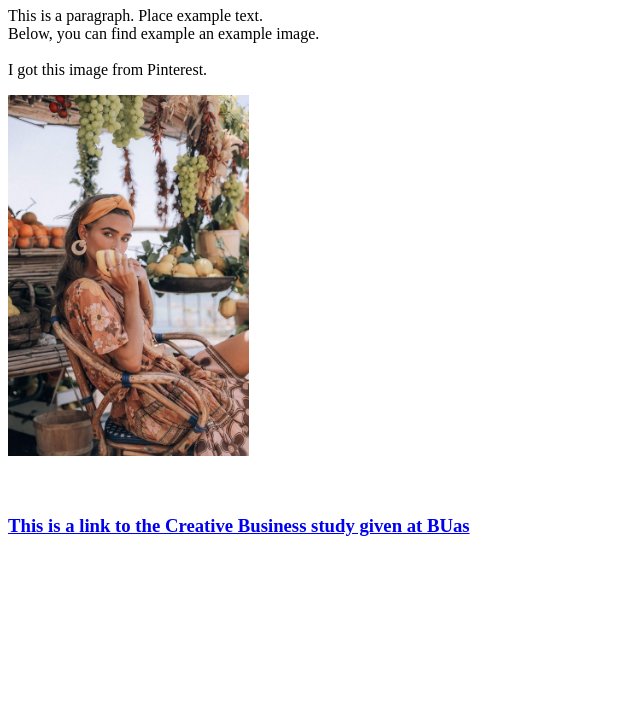
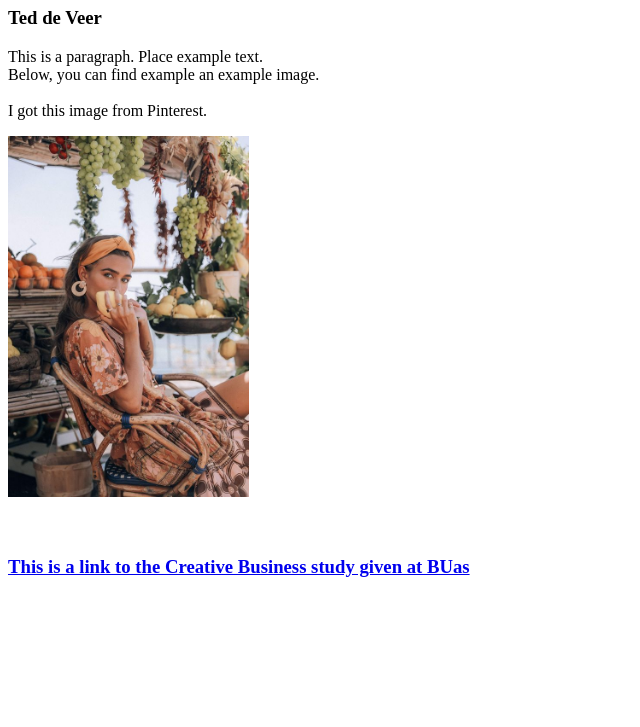
Before and after one commit to TeddeVeer-191503/prj4-chapter-3, a plain HTML site: page index.html in a window 1280 px wide. Shown: the part 73-800 px from the top of the page, without its empty margins (0-640 px from the left). Drawn offline with Linux system fonts and the light colour scheme.

Commit message:
name added

```diff
--- a/index.html
+++ b/index.html
@@ -6,6 +6,7 @@
   </head>
     <body>
          <h1> Example HTML website </h1>
+		   <h3> Ted de Veer</h3>
 	    <p> This is a paragraph. Place example text.<br> Below, you can find example an example image. <br> <br> I got this image from Pinterest.</p>
 	      <img src="images/girl.jpg" width="241" alt="girl surrounded by exotic fruit in Italy"/>
 	        <br> <br> <br>
```
